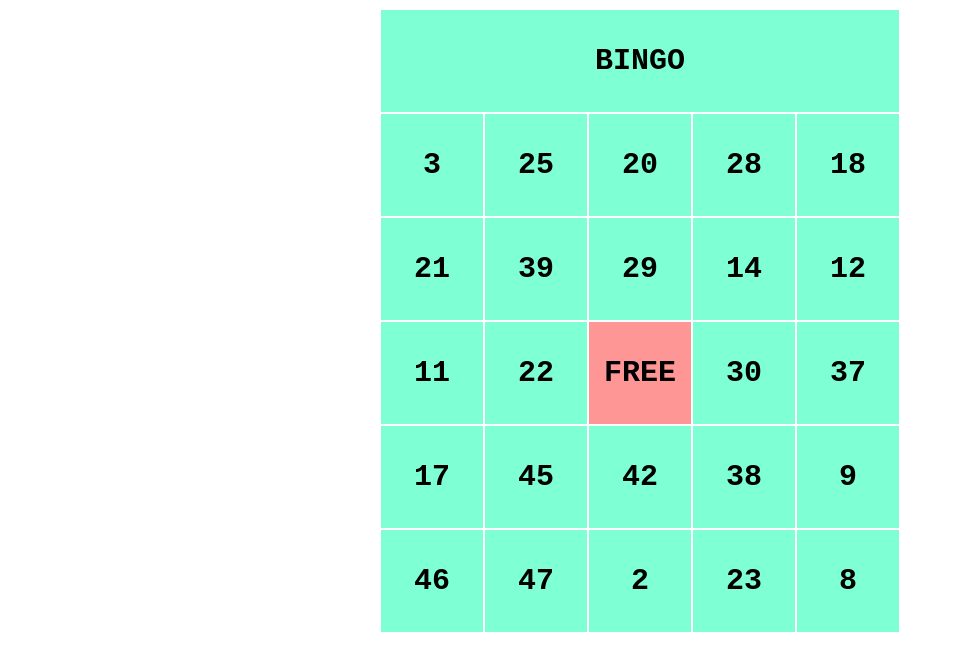
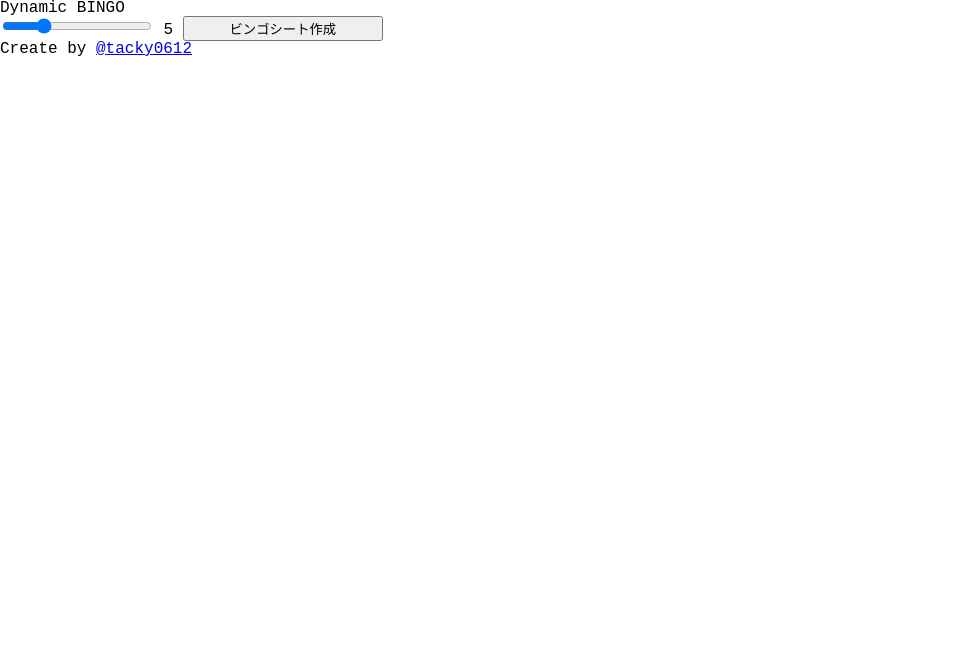
Before and after one commit to tacky0612/DynamicBingo, a plain HTML site: page index.html in a window 1280 px wide. Shown: the whole page, without its empty margins (0-961 px from the left). Drawn offline with nearby package versions, Linux system fonts and the light colour scheme.

Commit message:
add slider header footer

```diff
--- /dev/null
+++ b/css/reset.css
@@ -0,0 +1,48 @@
+/* http://meyerweb.com/eric/tools/css/reset/
+   v2.0 | 20110126
+   License: none (public domain)
+*/
+
+html, body, div, span, applet, object, iframe,
+h1, h2, h3, h4, h5, h6, p, blockquote, pre,
+a, abbr, acronym, address, big, cite, code,
+del, dfn, em, img, ins, kbd, q, s, samp,
+small, strike, strong, sub, sup, tt, var,
+b, u, i, center,
+dl, dt, dd, ol, ul, li,
+fieldset, form, label, legend,
+table, caption, tbody, tfoot, thead, tr, th, td,
+article, aside, canvas, details, embed,
+figure, figcaption, footer, header, hgroup,
+menu, nav, output, ruby, section, summary,
+time, mark, audio, video {
+	margin: 0;
+	padding: 0;
+	border: 0;
+	font-size: 100%;
+	font: inherit;
+	vertical-align: baseline;
+}
+/* HTML5 display-role reset for older browsers */
+article, aside, details, figcaption, figure,
+footer, header, hgroup, menu, nav, section {
+	display: block;
+}
+body {
+	line-height: 1;
+}
+ol, ul {
+	list-style: none;
+}
+blockquote, q {
+	quotes: none;
+}
+blockquote:before, blockquote:after,
+q:before, q:after {
+	content: '';
+	content: none;
+}
+table {
+	border-collapse: collapse;
+	border-spacing: 0;
+}
--- a/css/styles.scss
+++ b/css/styles.scss
@@ -15,14 +15,28 @@ body {
 
 table {
     margin: auto;
+    border:2px solid #fff;
 }
+
 th,
 td {
     cursor: pointer;
+    border-collapse: collapse;
+    border:2px dashed #fff;
     font-size: 30px;
     font-weight: bold;
     background-color: aquamarine;
     width: 100px;
     height: 100px;
     text-align: center;
+    vertical-align: middle;
 }
+
+#bingo{
+    &-range{
+        width: 150px;
+    }
+    &-create{
+        width: 200px;
+    }
+}
--- a/index.html
+++ b/index.html
@@ -4,16 +4,22 @@
 <head>
     <meta charset="utf-8">
     <title>Bingo</title>
-    <link rel="stylesheet" href="css/styles.css">
+    <link rel="stylesheet" type="text/css" href="css/reset.css">
+    <link rel="stylesheet" type="text/css" href="css/styles.css">
 </head>
 
 <body>
+    <header>
+        <h1 class="title">Dynamic BINGO</h1>
+    </header>
     <!-- TODO -->
-    <!-- <input id="bingo-range" type="range" value="5" min="3" max="11" step="2">
-    <output id="output">5</output> -->
-
+    <div id="bingo-settings">
+        <input id="bingo-range" type="range" value="5" min="3" max="11" step="2">
+        <output id="output">5</output>
+        <button id="bingo-create">ビンゴシート作成</button>
+    </div>
     <div id="main-inner">
-        <table>
+        <table style="display: none;">
             <thead>
                 <tr>
                     <td id="bingo-head" colspan="5">BINGO</td>
@@ -23,6 +29,9 @@
             </tbody>
         </table>
     </div>
+    <footer>
+        <p>Create by <a href="https://github.com/tacky0612" target="_blank">@tacky0612</a></p>
+    </footer>
     <script src="https://code.jquery.com/jquery-3.5.1.min.js"></script>
     <script src="js/main.js"></script>
 </body>
--- a/js/main.js
+++ b/js/main.js
@@ -12,7 +12,7 @@ function splitArray(array, part) {
     return tmp;
 }
 
-function createBingoArray(number) {
+function createBingoArray(number,max) {
     let source = [];
     const buttonNumber = number * number;
     for (let i = 1; i <= buttonNumber; i++) {
@@ -21,7 +21,7 @@ function createBingoArray(number) {
             continue
         }
         while (true) {
-            let tmp = intRandom(1, MAX_BINGO_COUNT);
+            let tmp = intRandom(1, max);
             if (!source.includes(tmp)) {
                 source.push(tmp);
                 break;
@@ -48,6 +48,9 @@ function renderBingo(number, source) {
 
         document.querySelector("tbody").appendChild(tr);
     }
+
+    $("#bingo-settings").hide();
+    $("table").show();
 }
 
 function checkBingo() {
@@ -85,13 +88,14 @@ $("#bingo-range").on("input", () => {
     $("#output").text(input);
 });
 
-const number = 5;
-const MAX_BINGO_COUNT = number * number * 2;
-let isNotBingoYet = true;
+$("#bingo-create").on("click", () => {
+    let number = parseInt($("#output").text());
+    const max = number * number * 2;
+    let source = createBingoArray(number,max);
+    window.number = number;
+    isNotBingoYet = true;
 
-let source = createBingoArray(number);
     renderBingo(number, source);
-console.table(source);
 
     $("td").on("click", (event) => {
         let target = event.target.classList[0];
@@ -104,3 +108,6 @@ $("td").on("click", (event) => {
 
         checkBingo();
     });
+});
+
+let isNotBingoYet = true;
```
Also changed, not shown: css/styles.css, 2 other files. Lines whose indentation alone changed are shown as unchanged.
